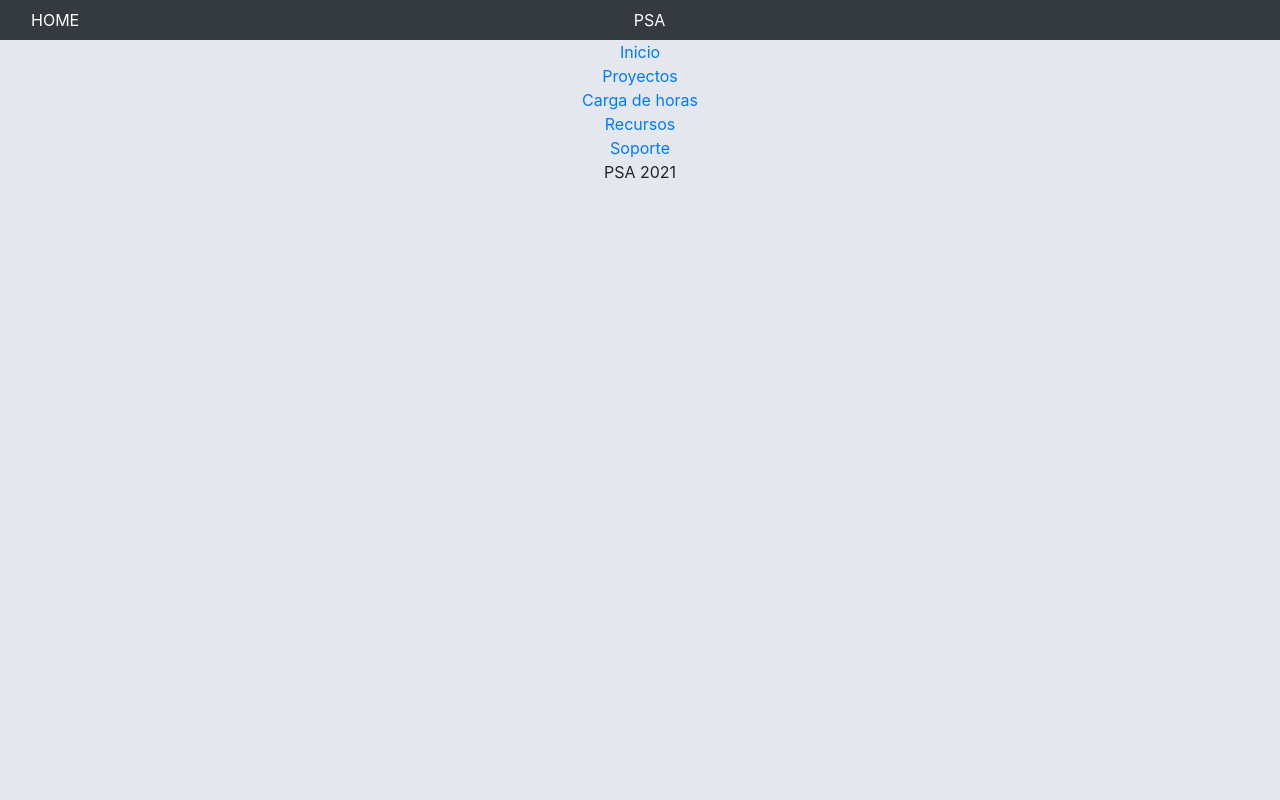
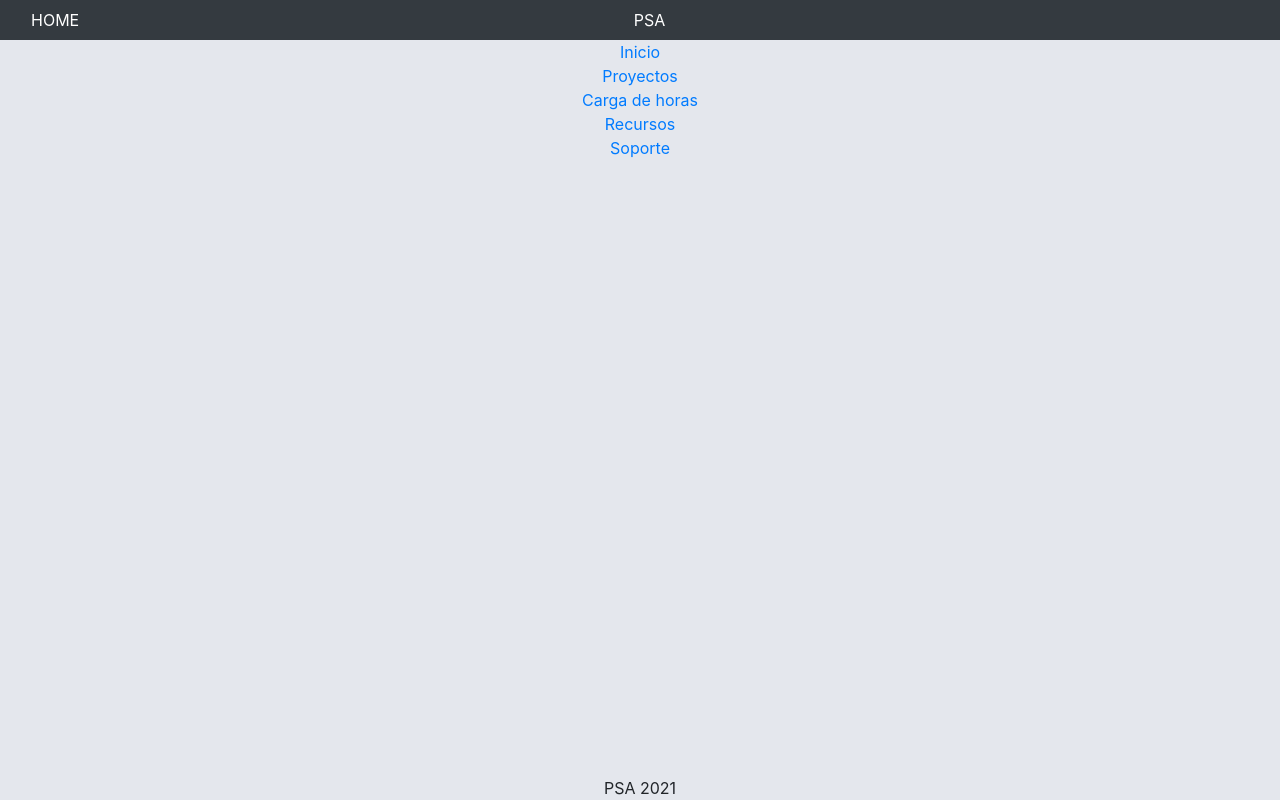
Before and after one commit to AndresJalife/ProyectoPSATribu1, a React (Create React App) app: page / in a window 1280 px wide. Built offline with nearby package versions, Linux system fonts and the light colour scheme.

Commit message:
seteo footer abajo de todo

```diff
--- a/src/components/App.css
+++ b/src/components/App.css
@@ -78,3 +78,9 @@
   width: 6%;
   margin-left: 41.5%;
 }
+
+#footer {
+  position:absolute;
+  bottom:0;
+  width:100%;
+}
--- a/src/components/App.js
+++ b/src/components/App.js
@@ -45,7 +45,7 @@ function App(props) {
             </Switch>
         </main>
 
-        <footer>
+        <footer id="footer">
             PSA 2021
         </footer>
     </div>
```
